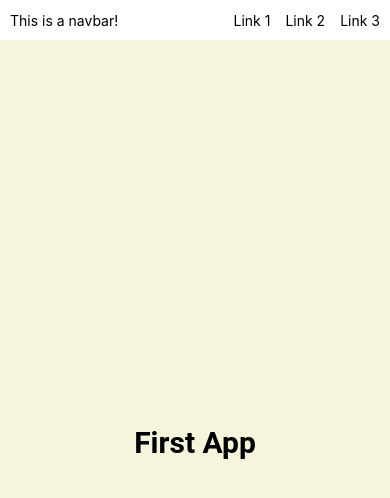
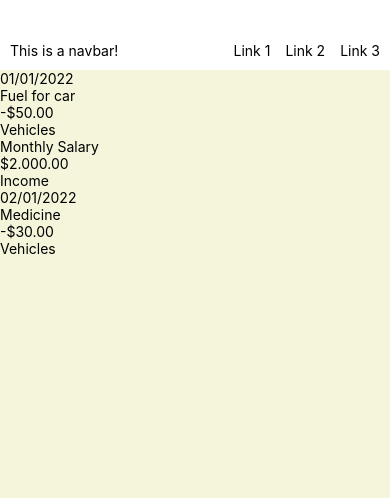
Before and after one commit to gianpaolopapaiz/my_wallet_fe_react_native, a React Native app: screen / in a window 390 px wide. Shown: the top 498 px of the page. Built offline with nearby package versions, Linux system fonts and the light colour scheme.

Commit message:
Add transactions components with fake data

```diff
--- a/App.js
+++ b/App.js
@@ -1,18 +1,59 @@
 import React from 'react';
 import {
+  SafeAreaView,
+  ScrollView,
   View,
   Text,
-  SafeAreaView,
   StyleSheet
 } from 'react-native';
 import NavBar from './components/NavBar'
+import TransactionsList from "./components/TransactionsList";
 
 const App = () => {
+  const transactions = [
+    {
+      title: '01/01/2022',
+      data: [
+        {
+          id: 1,
+          title: 'Fuel for car',
+          value: -50,
+          formattedValue: '-$50.00',
+          category: 'Vehicles'
+        },
+        {
+          id: 2,
+          title: 'Monthly Salary',
+          value: 2000,
+          formattedValue: '$2.000.00',
+          category: 'Income'
+        }
+      ]
+    },
+    {
+      title: '02/01/2022',
+      data: [
+        {
+          id: 3,
+          title: 'Medicine',
+          value: -30,
+          formattedValue: '-$30.00',
+          category: 'Vehicles'
+        }
+      ]
+    }
+  ]
+
   return (
     <SafeAreaView style={styles.safeContainer}>
       <NavBar/>
-      <View style={styles.container}>
-        <Text style={[styles.titleText]}>First App</Text>
+      <View style={styles.mainContainer}>
+        {/*<View style={styles.container}>*/}
+        {/*  <Text style={[styles.titleText]}>First App</Text>*/}
+        {/*</View>*/}
+        <View>
+          <TransactionsList transactions={transactions}/>
+        </View>
       </View>
     </SafeAreaView>
   );
@@ -20,9 +61,12 @@ const App = () => {
 
 const styles = StyleSheet.create({
   safeContainer: {
+    paddingTop: 30,
+    flexGrow: 1
+  },
+  mainContainer: {
     backgroundColor: 'beige',
-    paddingVertical: 30,
-    flexGrow: 1
+    flex: 1
   },
   titleText: {
     fontWeight: 'bold',
--- /dev/null
+++ b/components/TransactionCard.js
@@ -0,0 +1,21 @@
+import {
+  StyleSheet,
+  View,
+  Text
+} from 'react-native'
+
+const TransactionCard = (props) => {
+  const { id, title, value, formattedValue, category } = props.transaction;
+  return (
+    <View style={styles.container}>
+      <Text>{title}</Text>
+      <Text>{formattedValue}</Text>
+      <Text>{category}</Text>
+    </View>
+  )
+}
+
+const styles = StyleSheet.create({
+})
+
+export default TransactionCard;
--- /dev/null
+++ b/components/TransactionsList.js
@@ -0,0 +1,29 @@
+import {
+  StyleSheet,
+  View,
+  Text,
+  SectionList
+} from 'react-native'
+import TransactionCard from './TransactionCard'
+
+const TransactionsList = (props) => {
+  const { transactions } = props;
+  return (
+    <View style={styles.container}>
+      <SectionList
+        sections={transactions}
+        keyExtractor={item => item.id}
+        renderItem={data => <TransactionCard transaction={data.item}/>}
+        renderSectionHeader={({section}) => (
+          <Text>{section.title}</Text>
+        )}
+        ListEmptyComponent={<Text>There are no transactions yet.</Text>}
+      />
+    </View>
+  )
+}
+
+const styles = StyleSheet.create({
+})
+
+export default TransactionsList;
```
